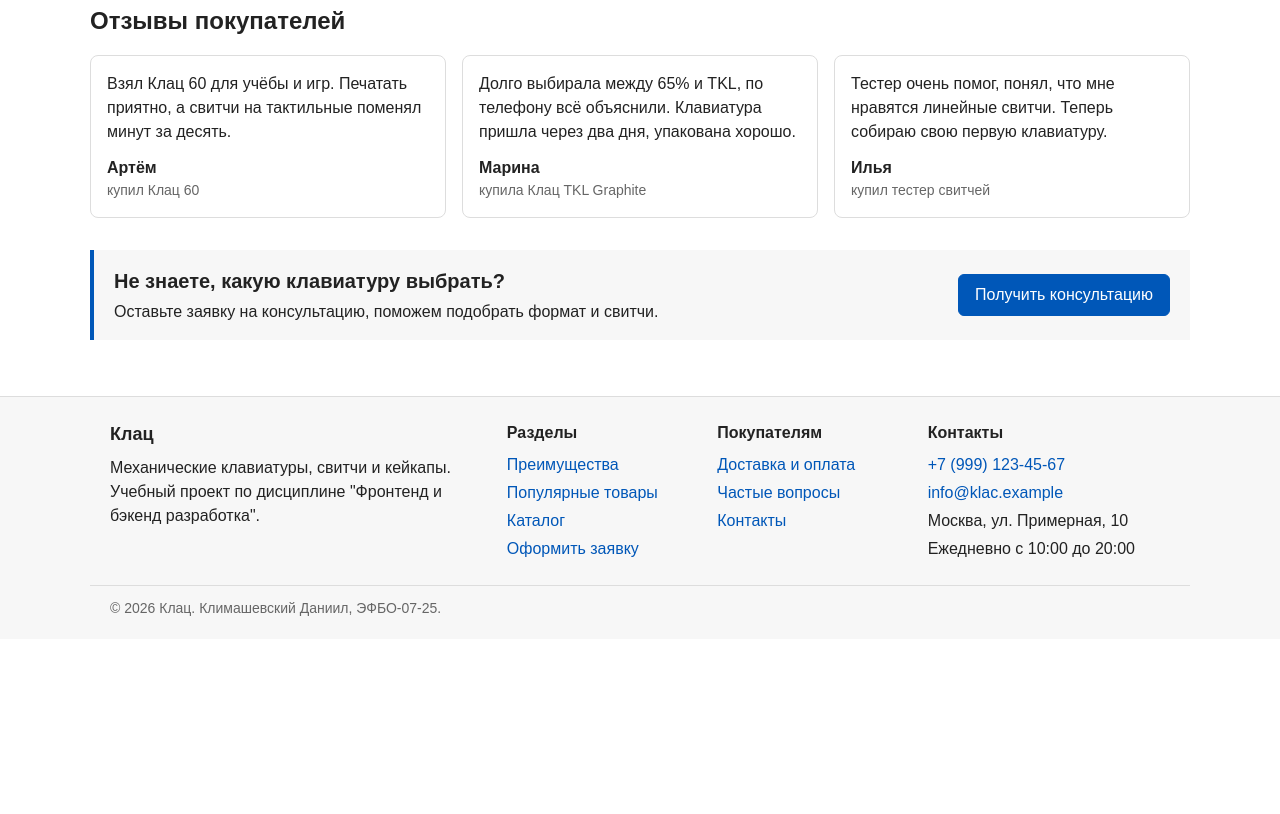
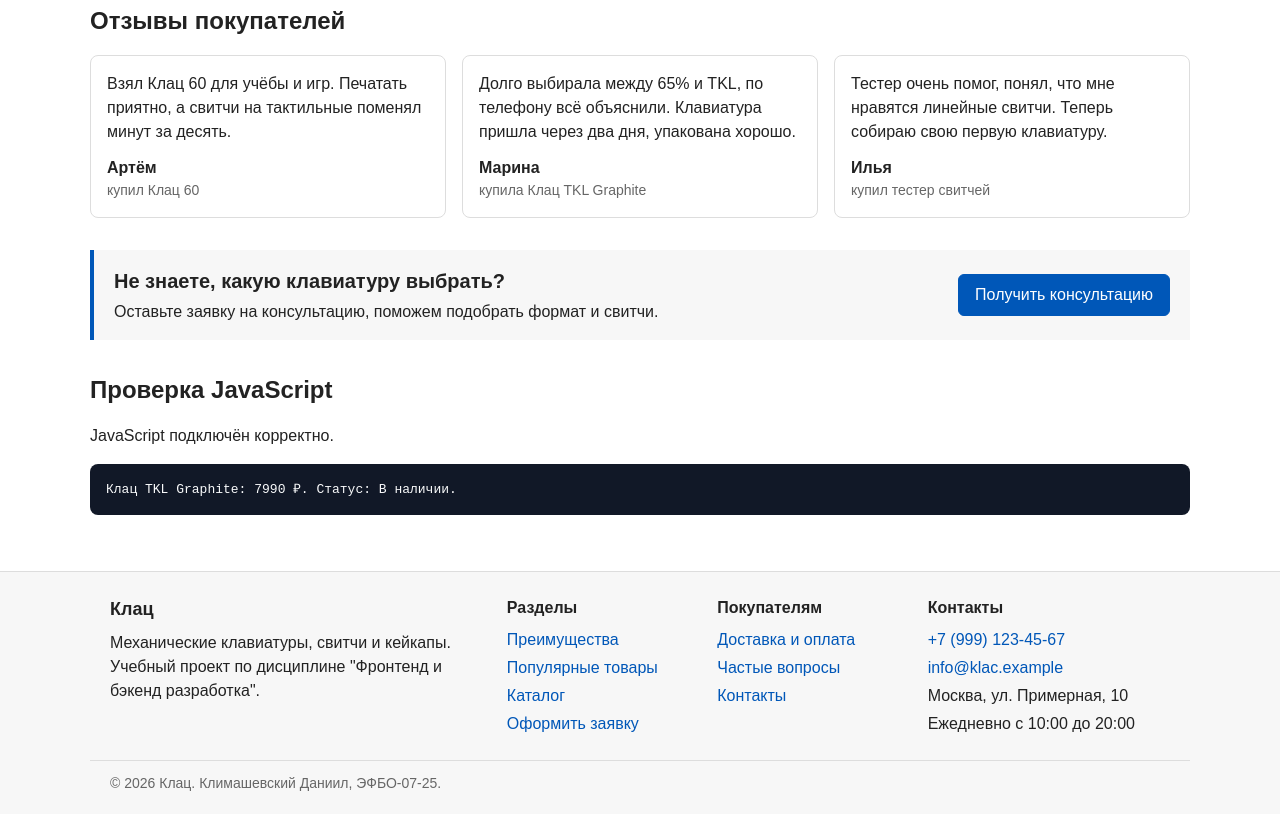
Before and after one commit to svpeditor/kr4-js-shop, a plain HTML site: page index.html in a window 1280 px wide. Shown: the part 1275-2089 px from the top of the page. Before the commit the page ends 1914 px from the top, so only its background shows below. Drawn offline with Linux system fonts and the light colour scheme.

Commit message:
feat: add JavaScript basics to shop project

```diff
--- a/css/style.css
+++ b/css/style.css
@@ -495,6 +495,19 @@ flex-wrap: если заголовок длинный, ссылка "Весь к
     padding: var(--space-md);
     background-color: var(--color-success-bg);
     border-left: 4px solid var(--color-success);
+}
+
+/*
+Учебный блок "Проверка JavaScript" внизу главной страницы.
+В pre выводится результат функций из js/main.js.
+*/
+.product-output {
+    margin: 0;
+    padding: 16px;
+    overflow-x: auto;
+    color: #f9fafb;
+    background-color: #111827;
+    border-radius: 8px;
 }
 
 /* ===============================
--- a/index.html
+++ b/index.html
@@ -11,6 +11,7 @@
     <meta property="og:image" content="https://svpeditor.github.io/kr4-js-shop/images/klac-60.jpg">
     <link rel="stylesheet" href="css/style.css">
     <link rel="stylesheet" href="css/responsive.css">
+    <script src="js/data.js" defer></script>
     <script src="js/main.js" defer></script>
 </head>
 <body>
@@ -228,6 +229,13 @@
             </div>
             <a class="button button--primary promo__button" href="order.html?product=consultation">Получить консультацию</a>
         </aside>
+
+        <!-- Учебный блок для проверки JavaScript, текст в него пишет js/main.js -->
+        <section class="section js-check" aria-labelledby="js-check-title">
+            <h2 class="section__title" id="js-check-title">Проверка JavaScript</h2>
+            <p class="js-message">JavaScript пока не выполнился.</p>
+            <pre class="product-output"></pre>
+        </section>
     </main>
 
     <footer class="site-footer" id="contacts">
--- /dev/null
+++ b/js/data.js
@@ -0,0 +1,11 @@
+// Данные магазина Клац.
+// Пока описан один товар, потом здесь будет массив всех товаров каталога.
+const product = {
+    id: 3,
+    title: 'Клац TKL Graphite',
+    category: 'keyboards',
+    price: 9400,
+    discountPercent: 15,
+    rating: 4.7,
+    isAvailable: true
+};
--- a/js/main.js
+++ b/js/main.js
@@ -1,3 +1,71 @@
+// Проверка подключения. Объект product создан в data.js,
+// поэтому data.js подключается на страницах раньше main.js.
+console.log('Файл main.js подключён');
+console.log(product);
+console.table(product);
+
+// Цена в виде строки, например "9400 ₽".
+function formatPrice(price) {
+    return `${price} ₽`;
+}
+
+// Размер скидки в рублях.
+function calculateDiscount(price, discountPercent) {
+    return price * discountPercent / 100;
+}
+
+// Цена с учётом скидки.
+function calculateFinalPrice(price, discountPercent) {
+    const discountValue = calculateDiscount(price, discountPercent);
+    return price - discountValue;
+}
+
+function getProductStatus(product) {
+    if (product.isAvailable) {
+        return 'В наличии';
+    }
+
+    return 'Нет в наличии';
+}
+
+// Краткое описание товара: название, цена со скидкой и наличие.
+function createProductSummary(product) {
+    const finalPrice = calculateFinalPrice(product.price, product.discountPercent);
+    const status = getProductStatus(product);
+    return `${product.title}: ${formatPrice(finalPrice)}. Статус: ${status}.`;
+}
+
+console.log(formatPrice(product.price));
+
+const discountValue = calculateDiscount(product.price, product.discountPercent);
+console.log(discountValue);
+
+const finalPrice = calculateFinalPrice(product.price, product.discountPercent);
+console.log(finalPrice);
+
+console.log(getProductStatus(product));
+
+// Операторы сравнения и логические операторы.
+const hasDiscount = product.discountPercent > 0;
+const canBuy = product.price > 0 && product.isAvailable;
+console.log(`Есть скидка: ${hasDiscount}, можно купить: ${canBuy}`);
+
+const productSummary = createProductSummary(product);
+console.log(productSummary);
+
+// Вывод на страницу. Блок "Проверка JavaScript" есть только на главной,
+// поэтому перед записью проверяем, что элемент найден.
+const messageElement = document.querySelector('.js-message');
+const productOutputElement = document.querySelector('.product-output');
+
+if (messageElement) {
+    messageElement.textContent = 'JavaScript подключён корректно.';
+}
+
+if (productOutputElement) {
+    productOutputElement.textContent = productSummary;
+}
+
 // Кнопка "Меню" в шапке. На телефоне и планшете пункты меню скрыты,
 // кнопка показывает и прячет их. С 1024px кнопка скрыта через CSS.
 const menuButton = document.querySelector('.site-header__toggle');
```
Also changed, not shown: catalog.html (+1 -0 lines), contacts.html (+1 -0 lines), delivery.html (+1 -0 lines), order.html (+1 -0 lines), product.html (+1 -0 lines), 1 other file.
